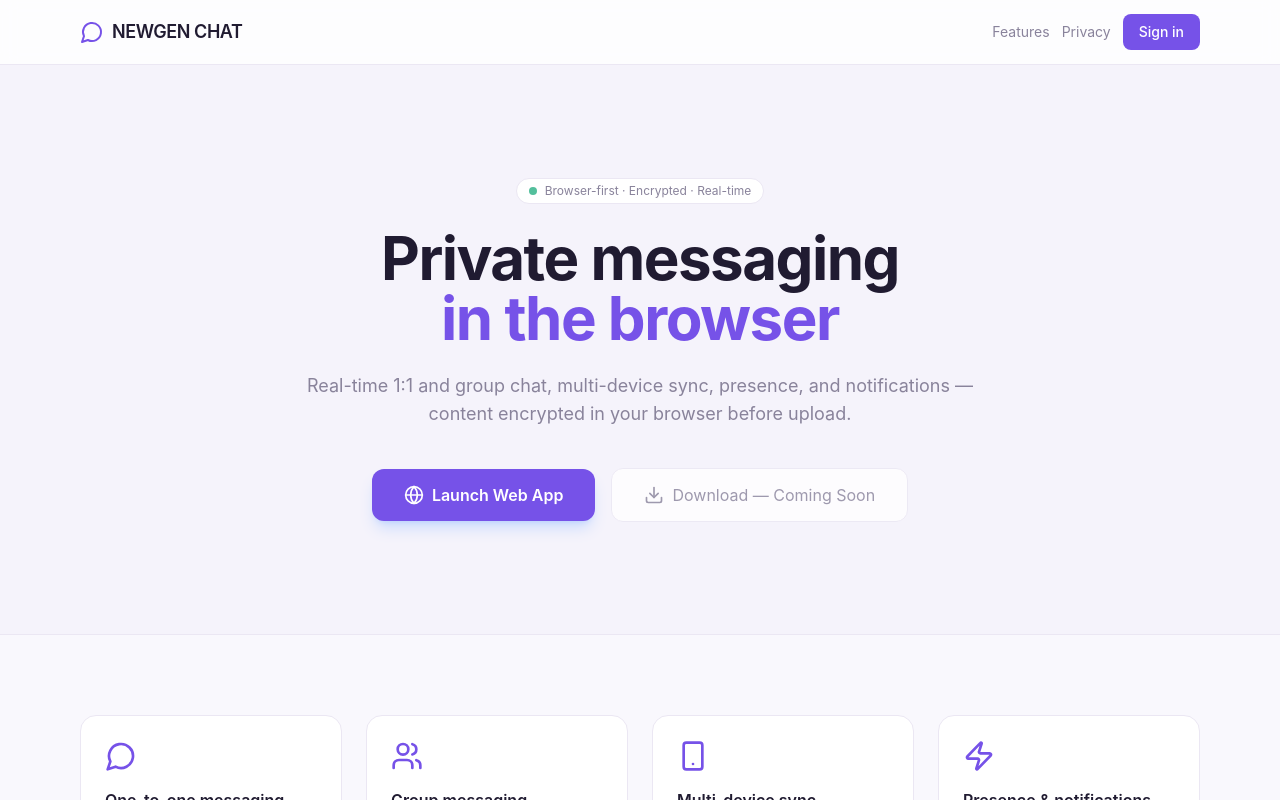
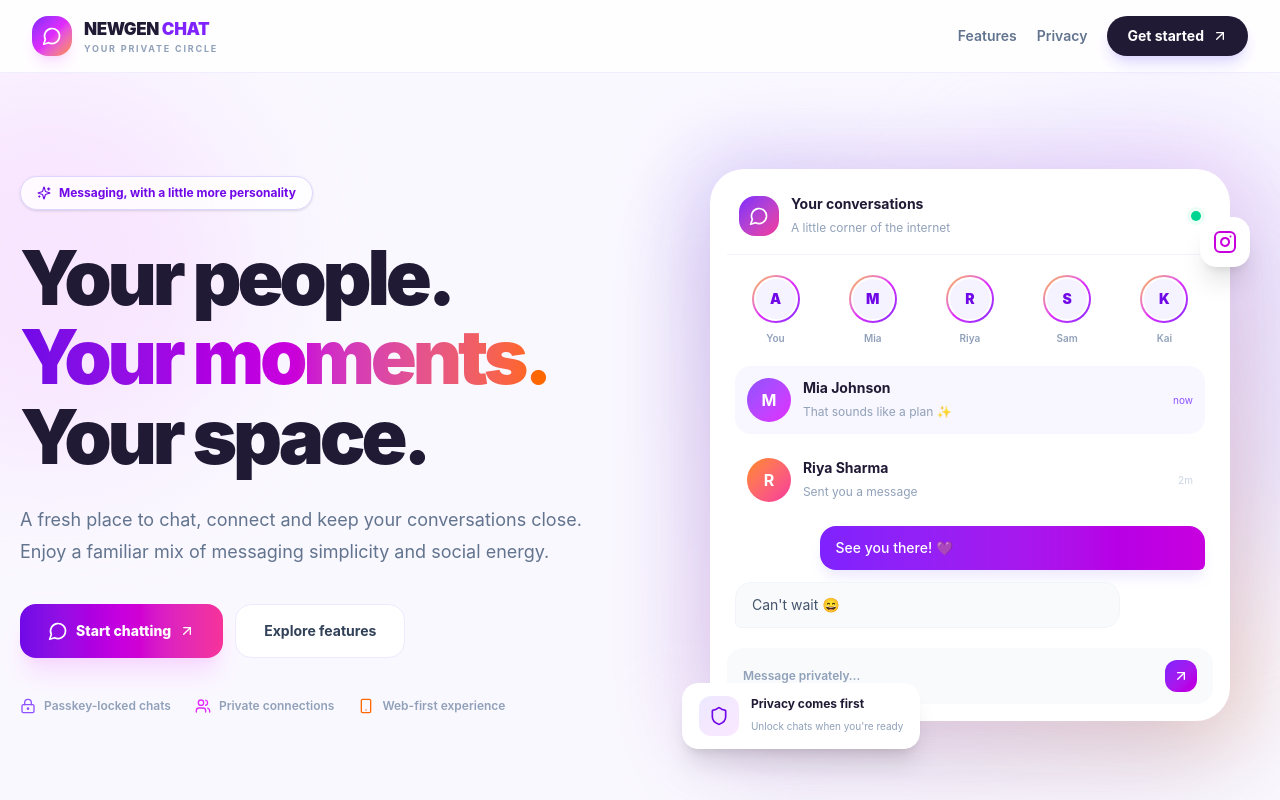
Before and after one commit to princetyagi1424/NEWGEN-CHAT, a React (Vite) app in the folder web/: page / in a window 1280 px wide. Built offline with nearby package versions, Linux system fonts and the light colour scheme; no server answers.

Commit message:
Redesign landing page with WhatsApp x Instagram inspired visuals

```diff
--- a/web/src/pages/Landing.tsx
+++ b/web/src/pages/Landing.tsx
@@ -1,76 +1,78 @@
 import { Link } from 'react-router-dom'
 import { useAuth } from '../lib/auth'
-import { MessageCircle, Shield, Smartphone, Zap, Users, Download, Globe } from 'lucide-react'
+import { MessageCircle, Shield, Smartphone, Zap, Users, Download, Globe, LockKeyhole, Instagram, ArrowUpRight, Sparkles } from 'lucide-react'
 
 export default function Landing() {
   const { user, configured } = useAuth()
   return (
-    <div className="min-h-full bg-[var(--bg)] text-[var(--text)]">
-      <header className="border-b border-[var(--border)] bg-[var(--panel)]/80 backdrop-blur sticky top-0 z-20">
-        <div className="max-w-6xl mx-auto px-4 h-16 flex items-center justify-between">
-          <div className="flex items-center gap-2 font-semibold tracking-tight text-lg">
-            <MessageCircle className="w-6 h-6 text-[var(--accent)]" /> NEWGEN CHAT
-          </div>
-          <nav className="flex items-center gap-3">
-            <a href="#features" className="text-sm text-[var(--muted)] hidden sm:inline">Features</a>
-            <a href="#security" className="text-sm text-[var(--muted)] hidden sm:inline">Privacy</a>
-            {user ? (
-              <Link to="/app" className="px-4 py-2 rounded-lg bg-[var(--accent)] text-white text-sm font-medium">Open App</Link>
-            ) : (
-              <Link to="/auth" className="px-4 py-2 rounded-lg bg-[var(--accent)] text-white text-sm font-medium">Sign in</Link>
-            )}
+    <div className="min-h-full overflow-y-auto bg-[#faf8ff] text-[#211a35]">
+      <header className="sticky top-0 z-30 border-b border-violet-100/80 bg-white/85 backdrop-blur-2xl">
+        <div className="mx-auto flex h-[72px] max-w-7xl items-center justify-between px-5 md:px-8">
+          <Link to="/" className="flex items-center gap-3">
+            <span className="grid h-10 w-10 place-items-center rounded-2xl bg-gradient-to-br from-violet-600 via-fuchsia-500 to-orange-400 text-white shadow-lg shadow-fuchsia-200/70"><MessageCircle className="h-5 w-5"/></span>
+            <span><span className="block text-[17px] font-black tracking-tight">NEWGEN <span className="text-violet-600">CHAT</span></span><span className="block text-[9px] font-bold uppercase tracking-[.2em] text-slate-400">Your private circle</span></span>
+          </Link>
+          <nav className="flex items-center gap-5">
+            <a href="#features" className="hidden text-sm font-semibold text-slate-500 transition hover:text-violet-700 sm:inline">Features</a>
+            <a href="#privacy" className="hidden text-sm font-semibold text-slate-500 transition hover:text-violet-700 sm:inline">Privacy</a>
+            <Link to={user ? '/app' : '/auth'} className="inline-flex items-center gap-2 rounded-full bg-[#211a35] px-5 py-2.5 text-sm font-bold text-white shadow-lg shadow-violet-200 transition hover:-translate-y-0.5 hover:bg-violet-700">{user ? 'Open app' : 'Get started'}<ArrowUpRight className="h-4 w-4"/></Link>
           </nav>
         </div>
       </header>
-      <section className="max-w-6xl mx-auto px-4 py-20 md:py-28 text-center">
-        <div className="inline-flex items-center gap-2 px-3 py-1 rounded-full border border-[var(--border)] bg-[var(--panel)] text-xs text-[var(--muted)] mb-6">
-          <span className="w-2 h-2 rounded-full bg-[var(--success)] animate-pulse" />
-          Browser-first · Encrypted · Real-time
+
+      <main>
+        <section className="relative isolate overflow-hidden px-5 pb-20 pt-16 md:pb-28 md:pt-24">
+          <div className="pointer-events-none absolute -left-36 top-0 -z-10 h-96 w-96 rounded-full bg-fuchsia-200/45 blur-3xl"/>
+          <div className="pointer-events-none absolute -right-24 top-16 -z-10 h-[28rem] w-[28rem] rounded-full bg-violet-200/55 blur-3xl"/>
+          <div className="mx-auto grid max-w-7xl items-center gap-14 lg:grid-cols-[1.02fr_.98fr]">
+            <div className="max-w-2xl">
+              <div className="mb-7 inline-flex items-center gap-2 rounded-full border border-violet-200 bg-white/80 px-4 py-2 text-xs font-bold text-violet-700 shadow-sm"><Sparkles className="h-3.5 w-3.5"/> Messaging, with a little more personality</div>
+              <h1 className="text-5xl font-black leading-[1.04] tracking-[-.055em] sm:text-6xl lg:text-[76px]">Your people.<br/><span className="bg-gradient-to-r from-violet-700 via-fuchsia-600 to-orange-500 bg-clip-text text-transparent">Your moments.</span><br/>Your space.</h1>
+              <p className="mt-7 max-w-xl text-base leading-8 text-slate-500 md:text-lg">A fresh place to chat, connect and keep your conversations close. Enjoy a familiar mix of messaging simplicity and social energy.</p>
+              <div className="mt-9 flex flex-col gap-3 sm:flex-row">
+                <Link to={user ? '/app' : '/auth'} className="inline-flex items-center justify-center gap-2 rounded-2xl bg-gradient-to-r from-violet-700 via-fuchsia-600 to-pink-500 px-7 py-4 text-sm font-extrabold text-white shadow-xl shadow-fuchsia-200/70 transition hover:-translate-y-1"><MessageCircle className="h-5 w-5"/>Start chatting<ArrowUpRight className="h-4 w-4"/></Link>
+                <a href="#features" className="inline-flex items-center justify-center gap-2 rounded-2xl border border-violet-100 bg-white px-7 py-4 text-sm font-bold text-slate-700 transition hover:border-violet-300 hover:bg-violet-50">Explore features</a>
               </div>
-        <h1 className="text-4xl md:text-6xl font-bold tracking-tight mb-6">Private messaging<br /><span className="text-[var(--accent)]">in the browser</span></h1>
-        <p className="text-lg text-[var(--muted)] max-w-2xl mx-auto mb-10">Real-time 1:1 and group chat, multi-device sync, presence, and notifications — content encrypted in your browser before upload.</p>
-        <div className="flex flex-col sm:flex-row items-center justify-center gap-4">
-          <Link to={user ? '/app' : '/auth'} className="inline-flex items-center gap-2 px-8 py-3.5 rounded-xl bg-[var(--accent)] text-white font-semibold shadow-lg shadow-blue-500/20">
-            <Globe className="w-5 h-5" /> Launch Web App
-          </Link>
-          <button type="button" disabled className="inline-flex items-center gap-2 px-8 py-3.5 rounded-xl border border-[var(--border)] bg-[var(--panel)] text-[var(--muted)] font-semibold cursor-not-allowed opacity-80">
-            <Download className="w-5 h-5" /> Download — Coming Soon
-          </button>
+              {!configured && <p className="mt-5 rounded-xl border border-amber-200 bg-amber-50 px-4 py-3 text-xs font-medium text-amber-800">Supabase is not configured. Set VITE_SUPABASE_URL and VITE_SUPABASE_ANON_KEY to enable sign-in.</p>}
+              <div className="mt-10 flex flex-wrap items-center gap-x-6 gap-y-3 text-xs font-semibold text-slate-400"><span className="inline-flex items-center gap-2"><LockKeyhole className="h-4 w-4 text-violet-500"/>Passkey-locked chats</span><span className="inline-flex items-center gap-2"><Users className="h-4 w-4 text-fuchsia-500"/>Private connections</span><span className="inline-flex items-center gap-2"><Smartphone className="h-4 w-4 text-orange-500"/>Web-first experience</span></div>
             </div>
-        {!configured && (
-          <p className="mt-6 text-sm text-[var(--warning)]">Supabase not configured. Set VITE_SUPABASE_URL and VITE_SUPABASE_ANON_KEY.</p>
-        )}
-      </section>
-      <section id="features" className="border-t border-[var(--border)] bg-[var(--panel)]/40 py-20">
-        <div className="max-w-6xl mx-auto px-4 grid md:grid-cols-2 lg:grid-cols-4 gap-6">
-          {[
-            { icon: MessageCircle, title: 'One-to-one messaging', desc: 'Instant delivery with Realtime and history sync.' },
-            { icon: Users, title: 'Group messaging', desc: 'Groups with membership and encrypted history.' },
-            { icon: Smartphone, title: 'Multi-device sync', desc: 'Multiple browsers with device-scoped keys.' },
-            { icon: Zap, title: 'Presence & notifications', desc: 'Online status, typing, browser notifications.' },
-          ].map((f) => (
-            <div key={f.title} className="p-6 rounded-2xl border border-[var(--border)] bg-[var(--panel)]">
-              <f.icon className="w-8 h-8 text-[var(--accent)] mb-4" />
-              <h3 className="font-semibold mb-2">{f.title}</h3>
-              <p className="text-sm text-[var(--muted)]">{f.desc}</p>
+
+            <div className="relative mx-auto w-full max-w-[520px]">
+              <div className="absolute -inset-5 rounded-[42px] bg-gradient-to-br from-violet-300/50 via-fuchsia-200/50 to-orange-200/60 blur-2xl"/>
+              <div className="relative overflow-hidden rounded-[34px] border border-white/80 bg-white p-4 shadow-[0_35px_100px_rgba(73,42,125,.2)]">
+                <div className="flex items-center justify-between border-b border-slate-100 px-3 pb-4 pt-2"><div className="flex items-center gap-3"><span className="grid h-10 w-10 place-items-center rounded-2xl bg-gradient-to-br from-violet-600 to-pink-500 text-white"><MessageCircle className="h-5 w-5"/></span><span><b className="block text-sm">Your conversations</b><small className="text-xs text-slate-400">A little corner of the internet</small></span></div><span className="h-2.5 w-2.5 rounded-full bg-emerald-400 ring-4 ring-emerald-50"/></div>
+                <div className="flex gap-4 overflow-hidden px-2 py-5">{['A','M','R','S','K'].map((v,i)=><div key={v} className="flex min-w-0 flex-1 flex-col items-center gap-2"><span className="grid h-12 w-12 place-items-center rounded-full bg-gradient-to-br from-amber-400 via-fuchsia-500 to-violet-600 p-[2px]"><span className="grid h-full w-full place-items-center rounded-full border-2 border-white bg-violet-50 text-sm font-black text-violet-700">{v}</span></span><small className="text-[10px] font-semibold text-slate-400">{['You','Mia','Riya','Sam','Kai'][i]}</small></div>)}</div>
+                <div className="space-y-3 px-2 pb-2">
+                  <div className="flex items-center gap-3 rounded-2xl bg-violet-50/70 p-3"><span className="grid h-11 w-11 place-items-center rounded-full bg-gradient-to-br from-violet-500 to-fuchsia-500 font-bold text-white">M</span><span className="min-w-0 flex-1"><b className="block text-sm">Mia Johnson</b><small className="text-xs text-slate-400">That sounds like a plan ✨</small></span><span className="text-[10px] text-violet-500">now</span></div>
+                  <div className="flex items-center gap-3 rounded-2xl p-3"><span className="grid h-11 w-11 place-items-center rounded-full bg-gradient-to-br from-orange-400 to-pink-500 font-bold text-white">R</span><span className="min-w-0 flex-1"><b className="block text-sm">Riya Sharma</b><small className="text-xs text-slate-400">Sent you a message</small></span><span className="text-[10px] text-slate-300">2m</span></div>
+                  <div className="ml-auto max-w-[82%] rounded-2xl rounded-br-md bg-gradient-to-r from-violet-600 to-fuchsia-600 px-4 py-3 text-sm font-medium text-white shadow-lg shadow-violet-100">See you there! 💜</div>
+                  <div className="max-w-[82%] rounded-2xl rounded-bl-md border border-slate-100 bg-slate-50 px-4 py-3 text-sm text-slate-600">Can't wait 😄</div>
                 </div>
-          ))}
+                <div className="mt-3 flex items-center justify-between rounded-2xl bg-slate-50 px-4 py-3 text-xs font-semibold text-slate-400"><span>Message privately…</span><span className="grid h-8 w-8 place-items-center rounded-xl bg-gradient-to-br from-violet-600 to-fuchsia-600 text-white"><ArrowUpRight className="h-4 w-4"/></span></div>
+              </div>
+              <div className="absolute -bottom-7 -left-7 hidden items-center gap-3 rounded-2xl border border-white bg-white px-4 py-3 shadow-xl sm:flex"><span className="grid h-10 w-10 place-items-center rounded-xl bg-gradient-to-br from-violet-100 to-fuchsia-100 text-violet-700"><Shield className="h-5 w-5"/></span><span><b className="block text-xs">Privacy comes first</b><small className="text-[10px] text-slate-400">Unlock chats when you're ready</small></span></div>
+              <div className="absolute -right-5 top-12 hidden rounded-2xl border border-white bg-white p-3 text-fuchsia-600 shadow-xl sm:block"><Instagram className="h-6 w-6"/></div>
+            </div>
           </div>
         </section>
-      <section id="security" className="py-20">
-        <div className="max-w-6xl mx-auto px-4">
-          <div className="inline-flex items-center gap-2 text-[var(--accent)] mb-4"><Shield className="w-5 h-5" /><span className="text-sm font-medium uppercase tracking-wider">Privacy & Security</span></div>
-          <h2 className="text-2xl md:text-3xl font-bold mb-4">Client-side encryption</h2>
-          <ul className="space-y-2 text-[var(--muted)] text-sm">
-            <li>• AES-256-GCM in the browser before upload</li>
-            <li>• Servers store ciphertext only</li>
-            <li>• Per-device ECDH identities in IndexedDB</li>
-            <li>• Supabase Row Level Security on all private tables</li>
-          </ul>
-          <p className="mt-6 text-xs text-[var(--muted)] border-l-2 border-[var(--border)] pl-4">Not Signal Protocol. No independent crypto audit yet. See project docs for limitations.</p>
+
+        <section id="features" className="border-y border-violet-100 bg-white/75 px-5 py-20 md:py-24">
+          <div className="mx-auto max-w-7xl">
+            <div className="mx-auto mb-12 max-w-2xl text-center"><p className="text-xs font-black uppercase tracking-[.22em] text-violet-600">Made for everyday connection</p><h2 className="mt-3 text-3xl font-black tracking-tight md:text-4xl">The best of both worlds</h2><p className="mt-3 text-sm leading-6 text-slate-500">A clean chat experience with a social-inspired look and feel.</p></div>
+            <div className="grid gap-4 sm:grid-cols-2 lg:grid-cols-4">
+              {[{icon:MessageCircle,title:'Private chats',desc:'One-to-one conversations with passkey-based message unlocking.'},{icon:Users,title:'Your circle',desc:'Find people, send connection requests and start group conversations.'},{icon:Instagram,title:'Social-inspired UI',desc:'A familiar stories-inspired layout for your close connections.'},{icon:Shield,title:'Privacy controls',desc:'Messages stay locked until you unlock a conversation on your device.'}].map(item=><article key={item.title} className="group rounded-3xl border border-violet-100 bg-gradient-to-b from-white to-[#fbf9ff] p-6 transition hover:-translate-y-1 hover:border-violet-200 hover:shadow-xl hover:shadow-violet-100/60"><span className="mb-5 grid h-12 w-12 place-items-center rounded-2xl bg-gradient-to-br from-violet-100 to-fuchsia-100 text-violet-700 transition group-hover:scale-105"><item.icon className="h-6 w-6"/></span><h3 className="text-base font-extrabold">{item.title}</h3><p className="mt-2 text-sm leading-6 text-slate-500">{item.desc}</p></article>)}
+            </div>
           </div>
         </section>
-      <footer className="border-t border-[var(--border)] py-8 text-center text-sm text-[var(--muted)]">NEWGEN CHAT · Open the web app to get started</footer>
+
+        <section id="privacy" className="px-5 py-20 md:py-24">
+          <div className="mx-auto grid max-w-7xl gap-10 rounded-[32px] bg-[#211a35] p-8 text-white md:grid-cols-[.8fr_1.2fr] md:p-12">
+            <div><span className="inline-flex items-center gap-2 text-xs font-black uppercase tracking-[.2em] text-fuchsia-300"><Shield className="h-4 w-4"/>Privacy & security</span><h2 className="mt-4 text-3xl font-black tracking-tight">Your chats, on your terms.</h2><p className="mt-4 text-sm leading-7 text-white/60">NEWGEN currently uses a shared chat passkey to encrypt and unlock message content in the browser.</p></div>
+            <div className="grid gap-3 sm:grid-cols-2"><div className="rounded-2xl border border-white/10 bg-white/5 p-5"><LockKeyhole className="h-5 w-5 text-fuchsia-300"/><b className="mt-3 block text-sm">AES-GCM message encryption</b><p className="mt-2 text-xs leading-5 text-white/55">Message content is encrypted in the browser before it is uploaded.</p></div><div className="rounded-2xl border border-white/10 bg-white/5 p-5"><Shield className="h-5 w-5 text-violet-300"/><b className="mt-3 block text-sm">Passkey stays with you</b><p className="mt-2 text-xs leading-5 text-white/55">The shared chat passkey is not stored or transmitted by the app.</p></div><p className="text-xs leading-6 text-white/45 sm:col-span-2">This is not Signal Protocol and has not received an independent cryptographic audit. Avoid using it for highly sensitive communications until the security model is independently reviewed.</p></div>
+          </div>
+        </section>
+      </main>
+      <footer className="border-t border-violet-100 bg-white px-5 py-8 text-center text-xs font-semibold text-slate-400">NEWGEN CHAT · A private space to connect</footer>
     </div>
   )
 }
```
Lines whose indentation alone changed are shown as unchanged.
